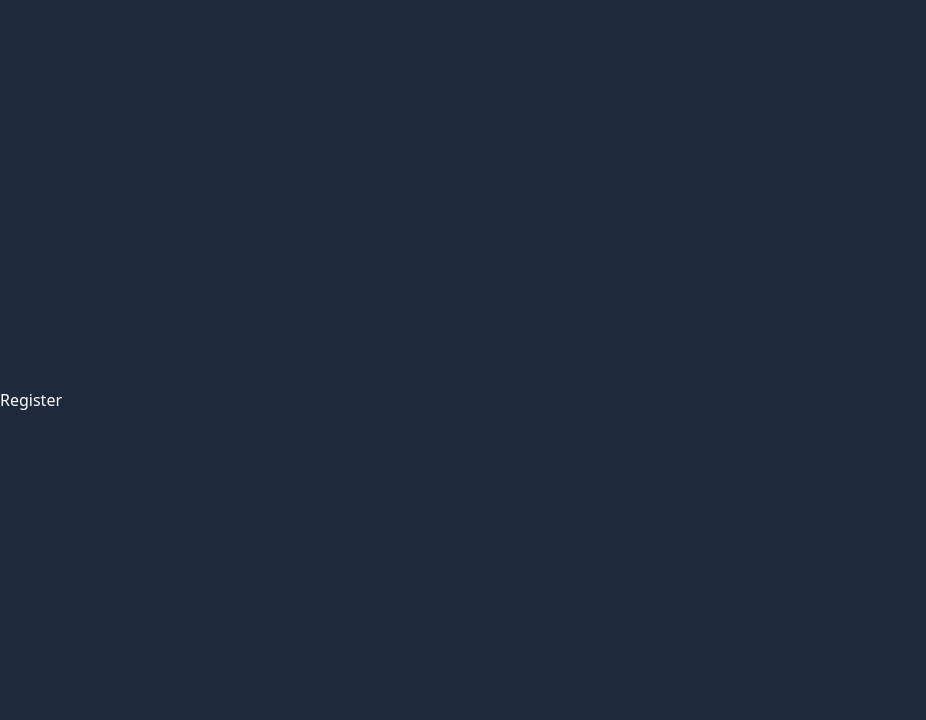
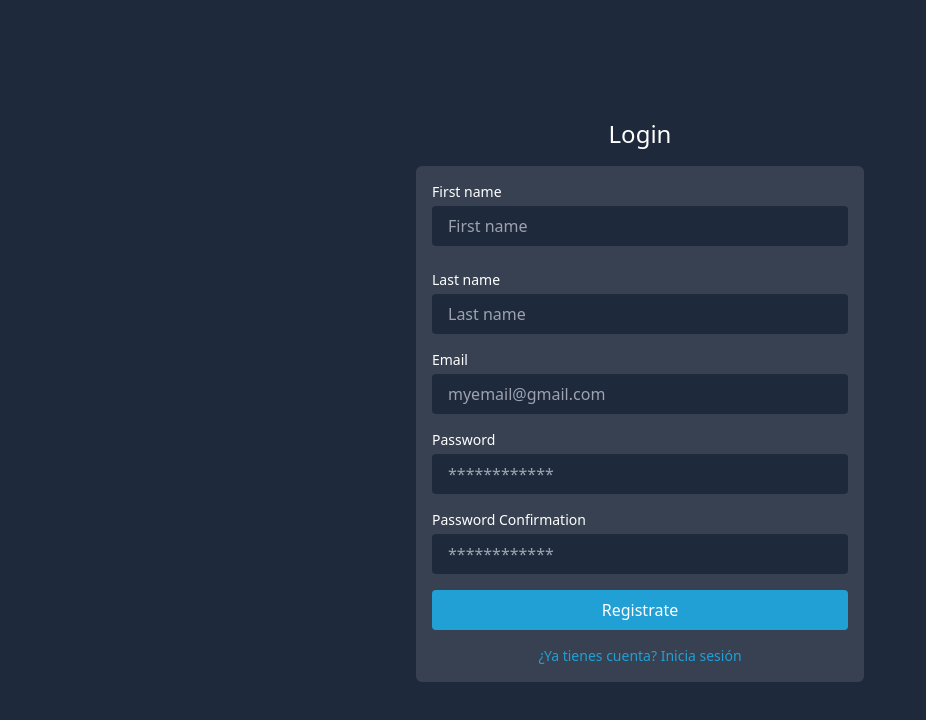
Before and after one commit to jaaneo/suscription-app, a React (Create React App) app: page /register in a window 1280 px wide. Shown: the top 720 px of the page, without its empty margins (0-926 px from the left). Built offline with nearby package versions, Linux system fonts and the light colour scheme.

Commit message:
Login and register completed

```diff
--- a/src/@types/User.ts
+++ b/src/@types/User.ts
@@ -3,7 +3,7 @@ export type User = {
   email: string
   password: string
   firstName: string
-  lastname: string
+  lastName: string
 }
 
 export type LoginPayload = {
--- a/src/components/screens/Login/Login.tsx
+++ b/src/components/screens/Login/Login.tsx
@@ -1,3 +1,4 @@
+import { Link } from 'react-router-dom'
 import Button from 'src/components/common/Button'
 import TextInput from 'src/components/common/TextInput'
 import useLoginForm from './hooks/useLoginForm'
@@ -5,13 +6,13 @@ import useLoginForm from './hooks/useLoginForm'
 export default function Login() {
   const { register, handleSubmit, errors } = useLoginForm()
   return (
-    <div className="container mx-auto flex flex-col justify-center items-center">
+    <div className="max-w-md w-full mx-auto flex flex-col justify-center items-center">
       <h1 className="text-2xl mb-4">
         Login
       </h1>
       <form
         onSubmit={handleSubmit}
-        className="flex flex-col justify-center items-center p-4 rounded-md border border-gray-700"
+        className="flex flex-col justify-center items-stretch p-4 rounded-md bg-gray-700 space-y-4 w-full"
       >
         <TextInput
           name="email"
@@ -23,6 +24,7 @@ export default function Login() {
         <TextInput
           name="password"
           label="Password"
+          placeholder="************"
           type="password"
           register={register}
           error={errors.password}
@@ -30,6 +32,9 @@ export default function Login() {
         <Button type="submit">
           Iniciar sesión
         </Button>
+        <Link to="/register" className="text-primary-500 hover:text-primary-300 transition text-sm text-center">
+          ¿No tienes cuenta? Regístrate
+        </Link>
       </form>
     </div>
   )
--- a/src/components/screens/Login/hooks/useLoginForm.ts
+++ b/src/components/screens/Login/hooks/useLoginForm.ts
@@ -3,15 +3,10 @@ import * as Yup from 'yup'
 import { yupResolver } from '@hookform/resolvers/yup'
 import { LoginPayload } from 'src/@types/User'
 
-interface Props {
-  onSubmit: (payload: LoginPayload) => void
-}
-
 const schema = Yup.object({
   email: Yup.string()
     .email('Invalid email')
-    .required('Email is required')
-    .max(20, 'Title must be at most 20 characters'),
+    .required('Email is required'),
   password: Yup.string()
     .required('Body is required')
     .min(3, 'Body must be at least 3 characters')
@@ -19,7 +14,7 @@ const schema = Yup.object({
 })
 
 export default function useLoginForm() {
-  const { register, handleSubmit, formState: { errors }, reset } = useForm<LoginPayload>({
+  const { register, handleSubmit, formState: { errors } } = useForm<LoginPayload>({
     defaultValues: {
       email: '',
       password: ''
@@ -28,8 +23,8 @@ export default function useLoginForm() {
   })
 
   const handleFormSubmit = handleSubmit(data => {
+    // eslint-disable-next-line no-console
     console.log(data)
-    reset()
   })
 
   return {
--- a/src/components/screens/Register/Register.tsx
+++ b/src/components/screens/Register/Register.tsx
@@ -1,7 +1,63 @@
+import { Link } from 'react-router-dom'
+import Button from 'src/components/common/Button'
+import TextInput from 'src/components/common/TextInput'
+import useRegisterForm from './hooks/useRegisterForm'
+
 export default function Register() {
+  const { register, handleSubmit, errors } = useRegisterForm()
   return (
-    <div>
-      <h1>Register</h1>
+    <div className="max-w-md w-full mx-auto flex flex-col justify-center items-center">
+      <h1 className="text-2xl mb-4">
+        Login
+      </h1>
+      <form
+        onSubmit={handleSubmit}
+        className="flex flex-col justify-center items-stretch p-4 rounded-md bg-gray-700 space-y-4 w-full"
+      >
+        <TextInput
+          name="firstName"
+          label="First name"
+          placeholder="First name"
+          register={register}
+          error={errors.firstName}
+        />
+        <TextInput
+          name="lastName"
+          label="Last name"
+          placeholder="Last name"
+          register={register}
+          error={errors.lastName}
+        />
+        <TextInput
+          name="email"
+          label="Email"
+          placeholder="myemail@gmail.com"
+          register={register}
+          error={errors.email}
+        />
+        <TextInput
+          name="password"
+          label="Password"
+          placeholder="************"
+          type="password"
+          register={register}
+          error={errors.password}
+        />
+        <TextInput
+          name="passwordConfirm"
+          label="Password Confirmation"
+          placeholder="************"
+          type="password"
+          register={register}
+          error={errors.passwordConfirm}
+        />
+        <Button type="submit">
+          Registrate
+        </Button>
+        <Link to="/register" className="text-primary-500 hover:text-primary-300 transition text-sm text-center">
+          ¿Ya tienes cuenta? Inicia sesión
+        </Link>
+      </form>
     </div>
   )
 }
--- /dev/null
+++ b/src/components/screens/Register/hooks/useRegisterForm.ts
@@ -0,0 +1,51 @@
+import { useForm } from 'react-hook-form'
+import * as Yup from 'yup'
+import { yupResolver } from '@hookform/resolvers/yup'
+import { RegisterPayload } from 'src/@types/User'
+
+const schema = Yup.object({
+  email: Yup.string()
+    .email('Invalid email')
+    .required('Email is required'),
+  firstName: Yup.string()
+    .required('First name is required')
+    .min(3, 'Body must be at least 3 characters')
+    .max(30, 'Body must be at most 100 characters'),
+  lastName: Yup.string()
+    .required('Last name is required')
+    .min(3, 'Body must be at least 3 characters')
+    .max(30, 'Body must be at most 100 characters'),
+  password: Yup.string()
+    .required('Password is required')
+    .min(3, 'Body must be at least 3 characters')
+    .max(100, 'Body must be at most 100 characters'),
+  passwordConfirm: Yup.string()
+    .oneOf([Yup.ref('password'), ''], 'Passwords must match')
+    .required('Password confirmation is required')
+})
+
+type RegisterFormData = {
+  passwordConfirm: string
+} & RegisterPayload
+
+export default function useRegisterForm() {
+  const { register, handleSubmit, formState: { errors } } = useForm<RegisterFormData>({
+    defaultValues: {
+      firstName: '',
+      lastName: '',
+      email: '',
+      password: ''
+    },
+    resolver: yupResolver(schema)
+  })
+
+  const handleFormSubmit = handleSubmit(data => {
+    console.log(data)
+  })
+
+  return {
+    register,
+    errors,
+    handleSubmit: handleFormSubmit
+  }
+}
```
Also changed, not shown: 1 other file (tests, documents, lock files or other folders).
